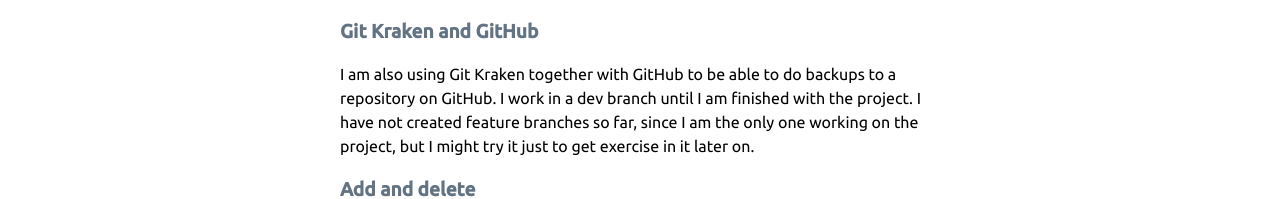
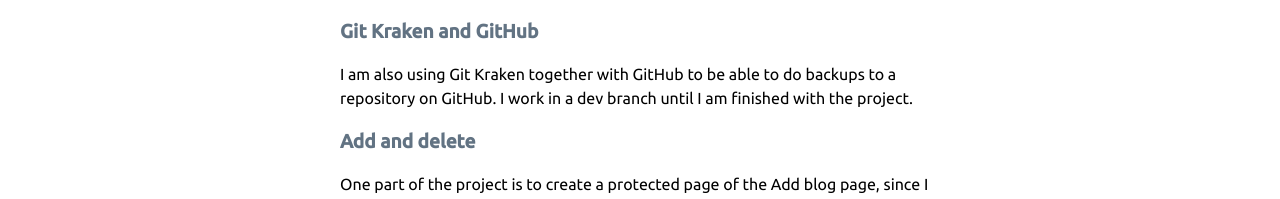
Before and after one commit to susanneeneroth/my-blog-react, a React (Create React App) app: page /about in a window 1280 px wide. Shown: the part 721-920 px from the top of the page. Built offline with nearby package versions, Linux system fonts and the light colour scheme.

Commit message:
Changed some text in about page

```diff
--- a/src/pages/About.js
+++ b/src/pages/About.js
@@ -8,7 +8,7 @@ const About = () => {
             <p>So far I have used json server to be able to use a local database with fetch, included a function to add blogs and delete blogs to and from the database file, which is save as a .db file in the projects directory.</p>
 
             <h3 className="page-subtitle">Git Kraken and GitHub</h3>
-            <p>I am also using Git Kraken together with GitHub to be able to do backups to a repository on GitHub. I work in a dev branch until I am finished with the project. I have not created feature branches so far, since I am the only one working on the project, but I might try it just to get exercise in it later on.
+            <p>I am also using Git Kraken together with GitHub to be able to do backups to a repository on GitHub. I work in a dev branch until I am finished with the project.
             </p>
 
             <h3 className="page-subtitle">Add and delete</h3>
```
